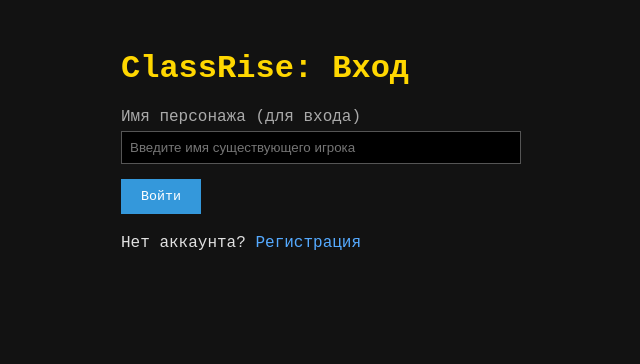
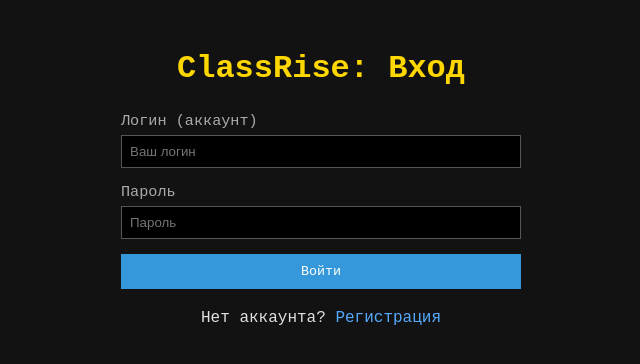
Before and after one commit to muffik111/classrise, a Flask app: page / in a window 1280 px wide. Shown: the top 364 px of the page, without its empty margins (319-959 px from the left). Run offline with Flask 3, Linux system fonts and the light colour scheme.

Commit message:
feat: register.html — полноценная регистрация (аккаунт+пароль+персонаж)

```diff
--- a/server.py
+++ b/server.py
@@ -3,6 +3,8 @@ import logging
 from functools import wraps
 import sqlite3
 from flask import Flask, request, jsonify, session, render_template
+from werkzeug.security import generate_password_hash, check_password_hash
+
 
 # --- МАРКЕР ВЕРСИИ (чтобы видеть в логах Amvera, что код обновился) ---
 print("=== VERSION: 2026-07-21-FIX-405 ===")
@@ -40,28 +42,41 @@ def init_db():
     conn = sqlite3.connect(DB_PATH)
     cur = conn.cursor()
     cur.executescript('''
-        CREATE TABLE IF NOT EXISTS players (
-            id INTEGER PRIMARY KEY AUTOINCREMENT,
-            name TEXT NOT NULL UNIQUE,
-            class TEXT NOT NULL,
-            level INTEGER DEFAULT 1,
-            adenas INTEGER DEFAULT 0,
-            exp INTEGER DEFAULT 0,
-            next_level_exp INTEGER DEFAULT 100,
-            current_hp INTEGER DEFAULT 50,
-            max_hp INTEGER DEFAULT 50,
-            attack INTEGER DEFAULT 5,
-            defense INTEGER DEFAULT 3,
-            inventory TEXT DEFAULT ''
-        );
-        CREATE TABLE IF NOT EXISTS chat_messages (
-            id INTEGER PRIMARY KEY AUTOINCREMENT,
-            player_id INTEGER NOT NULL,
-            text TEXT NOT NULL,
-            created_at DATETIME DEFAULT CURRENT_TIMESTAMP,
-            FOREIGN KEY (player_id) REFERENCES players(id)
-        );
-    ''')
+    -- Таблица аккаунтов (логин + пароль)
+    CREATE TABLE IF NOT EXISTS accounts (
+        id INTEGER PRIMARY KEY AUTOINCREMENT,
+        username TEXT NOT NULL UNIQUE,
+        password_hash TEXT NOT NULL,
+        is_active INTEGER DEFAULT 1
+    );
+
+    -- Таблица персонажей (один аккаунт -> много персонажей)
+    CREATE TABLE IF NOT EXISTS characters (
+        id INTEGER PRIMARY KEY AUTOINCREMENT,
+        account_id INTEGER NOT NULL,
+        name TEXT NOT NULL UNIQUE,
+        class TEXT NOT NULL,
+        level INTEGER DEFAULT 1,
+        adenas INTEGER DEFAULT 0,
+        exp INTEGER DEFAULT 0,
+        next_level_exp INTEGER DEFAULT 100,
+        current_hp INTEGER DEFAULT 50,
+        max_hp INTEGER DEFAULT 50,
+        attack INTEGER DEFAULT 5,
+        defense INTEGER DEFAULT 3,
+        inventory TEXT DEFAULT '',
+        FOREIGN KEY (account_id) REFERENCES accounts(id)
+    );
+
+    CREATE TABLE IF NOT EXISTS chat_messages (
+        id INTEGER PRIMARY KEY AUTOINCREMENT,
+        char_id INTEGER NOT NULL,
+        text TEXT NOT NULL,
+        created_at DATETIME DEFAULT CURRENT_TIMESTAMP,
+        FOREIGN KEY (char_id) REFERENCES characters(id)
+    );
+''')
+
     conn.commit()
     conn.close()
     logger.info("[INIT] Таблицы готовы.")
@@ -113,37 +128,27 @@ def register_page():
 # API РОУТЫ (ТОЛЬКО POST, РАБОТАЮТ С ДАННЫМИ)
 # ==========================================
 
-@app.route('/login', methods=['POST'])
-def login():
-    data = request.get_json() or {}
-    name = (data.get('name') or '').strip()
-    if not name:
-        return jsonify({"error": "Введите имя"}), 400
-
-    conn = get_db()
-    cur = conn.cursor()
-    cur.execute('SELECT id FROM players WHERE name = ?', (name,))
-    row = cur.fetchone()
-    conn.close()
-
-    if row:
-        session['player_id'] = row['id']
-        return jsonify({"ok": True, "player_id": row['id'], "name": name})
-    else:
-        return jsonify({"error": "Игрок не найден"}), 404
-
 @app.route('/register', methods=['POST'])
 def register():
     data = request.get_json() or {}
-    name = (data.get('name') or '').strip()
-    p_class = (data.get('class') or '').strip()  # JSON поле 'class'
+    username = (data.get('username') or '').strip()
+    password = (data.get('password') or '').strip()
+    char_name = (data.get('char_name') or '').strip()
+    p_class = (data.get('class') or '').strip()
 
-    if not name or not p_class:
-        return jsonify({"error": "Имя и класс обязательны"}), 400
+    if not username or not password or not char_name or not p_class:
+        return jsonify({"error": "Все поля обязательны"}), 400
 
     conn = get_db()
     cur = conn.cursor()
     try:
+        # 1. Создаём аккаунт
+        pwd_hash = generate_password_hash(password)
+        cur.execute('INSERT INTO accounts (username, password_hash) VALUES (?, ?)',
+                    (username, pwd_hash))
+        account_id = cur.lastrowid
+
+        # 2. Создаём персонажа, привязанного к аккаунту
         stats = {}
         try:
             stats = get_class_stats(p_class) or {}
@@ -151,18 +156,67 @@ def register():
             pass
 
         cur.execute('''
-            INSERT INTO players (name, class, attack, defense)
-            VALUES (?, ?, ?, ?)
-        ''', (name, p_class, stats.get("attack", 5), stats.get("defense", 3)))
-        player_id = cur.lastrowid
+            INSERT INTO characters (account_id, name, class, attack, defense)
+            VALUES (?, ?, ?, ?, ?)
+        ''', (account_id, char_name, p_class, stats.get("attack", 5), stats.get("defense", 3)))
+
         conn.commit()
-        session['player_id'] = player_id
-        return jsonify({"ok": True, "player_id": player_id, "name": name, "class": p_class})
-    except sqlite3.IntegrityError:
+        return jsonify({"ok": True, "message": "Аккаунт и персонаж созданы"})
+
+    except sqlite3.IntegrityError as e:
         conn.rollback()
-        return jsonify({"error": "Игрок с таким именем уже существует"}), 409
+        if 'username' in str(e).lower():
+            return jsonify({"error": "Такой логин уже занят"}), 409
+        if 'name' in str(e).lower():
+            return jsonify({"error": "Такое имя персонажа уже занято"}), 409
+        return jsonify({"error": "Ошибка регистрации"}), 500
     finally:
         conn.close()
+
+
+@app.route('/login', methods=['POST'])
+def login():
+    data = request.get_json() or {}
+    username = (data.get('username') or '').strip()
+    password = (data.get('password') or '').strip()
+
+    if not username or not password:
+        return jsonify({"error": "Введите логин и пароль"}), 400
+
+    conn = get_db()
+    cur = conn.cursor()
+
+    # Ищем аккаунт
+    cur.execute('SELECT id, password_hash FROM accounts WHERE username = ? AND is_active = 1', (username,))
+    row = cur.fetchone()
+    conn.close()
+
+    if not row:
+        return jsonify({"error": "Неверный логин или пароль"}), 401
+
+    account_id, stored_hash = row
+
+    # Проверяем пароль
+    if not check_password_hash(stored_hash, password):
+        return jsonify({"error": "Неверный логин или пароль"}), 401
+
+    # Находим первого персонажа этого аккаунта (можно позже сделать выбор персонажа)
+    conn = get_db()
+    cur = conn.cursor()
+    cur.execute('SELECT id FROM characters WHERE account_id = ? LIMIT 1', (account_id,))
+    char_row = cur.fetchone()
+    conn.close()
+
+    if not char_row:
+        return jsonify({"error": "У аккаунта нет персонажей"}), 404
+
+    char_id = char_row['id']
+
+    # Сохраняем в сессию: account_id (для безопасности) и char_id (для игры)
+    session['account_id'] = account_id
+    session['char_id'] = char_id
+
+    return jsonify({"ok": True, "char_id": char_id})
 
 @app.route('/player-status')
 @login_required
--- a/templates/login.html
+++ b/templates/login.html
@@ -4,43 +4,125 @@
   <meta charset="UTF-8" />
   <title>ClassRise — Вход</title>
   <style>
-    body { font-family: 'Courier New', Courier, monospace; max-width: 400px; margin: 50px auto; padding: 0 15px; background: #121212; color: #e0e0e0; }
+    body {
+      font-family: 'Courier New', Courier, monospace;
+      max-width: 400px;
+      margin: 50px auto;
+      padding: 0 15px;
+      background: #121212;
+      color: #e0e0e0;
+    }
     .form-group { margin-bottom: 15px; }
-    label { display: block; margin-bottom: 5px; color: #aaa; }
-    input { width: 100%; padding: 8px; box-sizing: border-box; background: #000; color: #fff; border: 1px solid #555; }
-    button { padding: 10px 20px; background: #3498db; color: white; border: none; cursor: pointer; font-family: inherit; }
+    label {
+      display: block;
+      margin-bottom: 5px;
+      color: #aaa;
+      font-size: 0.95em;
+    }
+    input {
+      width: 100%;
+      padding: 8px;
+      box-sizing: border-box;
+      background: #000;
+      color: #fff;
+      border: 1px solid #555;
+      outline: none;
+    }
+    input:focus { border-color: #3498db; }
+    button {
+      padding: 10px 20px;
+      background: #3498db;
+      color: white;
+      border: none;
+      cursor: pointer;
+      font-family: inherit;
+      width: 100%;
+    }
     button:hover { background: #2980b9; }
     a { color: #55aaff; text-decoration: none; }
-    .error { color: #ff5555; margin-top: 10px; }
+    .error {
+      color: #ff5555;
+      margin-top: 10px;
+      font-weight: bold;
+      text-align: center;
+    }
+    .success {
+      color: #55ff55;
+      margin-top: 10px;
+      font-weight: bold;
+      text-align: center;
+    }
+    h1 { color: #ffd700; margin-bottom: 25px; text-align: center; }
   </style>
 </head>
 <body>
-  <h1 style="color: #ffd700;">ClassRise: Вход</h1>
+  <h1>ClassRise: Вход</h1>
+
   <div class="form-group">
-    <label>Имя персонажа (для входа)</label>
-    <input type="text" id="playerName" placeholder="Введите имя существующего игрока" />
+    <label>Логин (аккаунт)</label>
+    <input type="text" id="loginUsername" placeholder="Ваш логин" />
   </div>
+
+  <div class="form-group">
+    <label>Пароль</label>
+    <input type="password" id="loginPassword" placeholder="Пароль" />
+  </div>
+
   <button onclick="doLogin()">Войти</button>
-  <p style="margin-top:20px;">Нет аккаунта? <a href="/register-page">Регистрация</a></p>
+
+  <p style="margin-top:20px; text-align:center;">
+    Нет аккаунта? <a href="/register-page">Регистрация</a>
+  </p>
+
+  <div id="msgBox" class="error" style="display:none;"></div>
 
   <script>
     async function doLogin() {
-      const name = document.getElementById('playerName').value.trim();
-      if (!name) return alert('Введите имя');
+      const username = document.getElementById('loginUsername').value.trim();
+      const password = document.getElementById('loginPassword').value.trim();
+      const msgBox = document.getElementById('msgBox');
 
+      // Сброс сообщения
+      msgBox.style.display = 'none';
+      msgBox.className = 'error';
+
+      if (!username || !password) {
+        showMsg('Введите логин и пароль', true);
+        return;
+      }
+
+      try {
         const res = await fetch('/login', {
           method: 'POST',
           headers: {'Content-Type': 'application/json'},
-        body: JSON.stringify({name})
+          body: JSON.stringify({ username, password })
         });
 
+        const data = await res.json().catch(() => ({}));
+
         if (res.ok) {
-        const data = await res.json();
-        alert('Успешный вход! Перехожу в игру...');
+          showMsg('Успешный вход! Переход в игру...', false);
+          setTimeout(() => {
             window.location.href = '/';
+          }, 1000);
         } else {
-        const err = await res.json().catch(() => ({}));
-        alert(err.error || 'Ошибка входа');
+          const errorText = data.error || 'Ошибка входа (неверный логин или пароль)';
+          showMsg(errorText, true);
+        }
+      } catch (e) {
+        console.error(e);
+        showMsg('Ошибка соединения с сервером', true);
+      }
+    }
+
+    function showMsg(text, isError) {
+      const box = document.getElementById('msgBox');
+      box.textContent = text;
+      box.style.display = 'block';
+      if (isError) {
+        box.className = 'error';
+      } else {
+        box.className = 'success';
       }
     }
   </script>
```
Also changed, not shown: templates/register.html (+71 -23 lines). Lines whose indentation alone changed are shown as unchanged.
